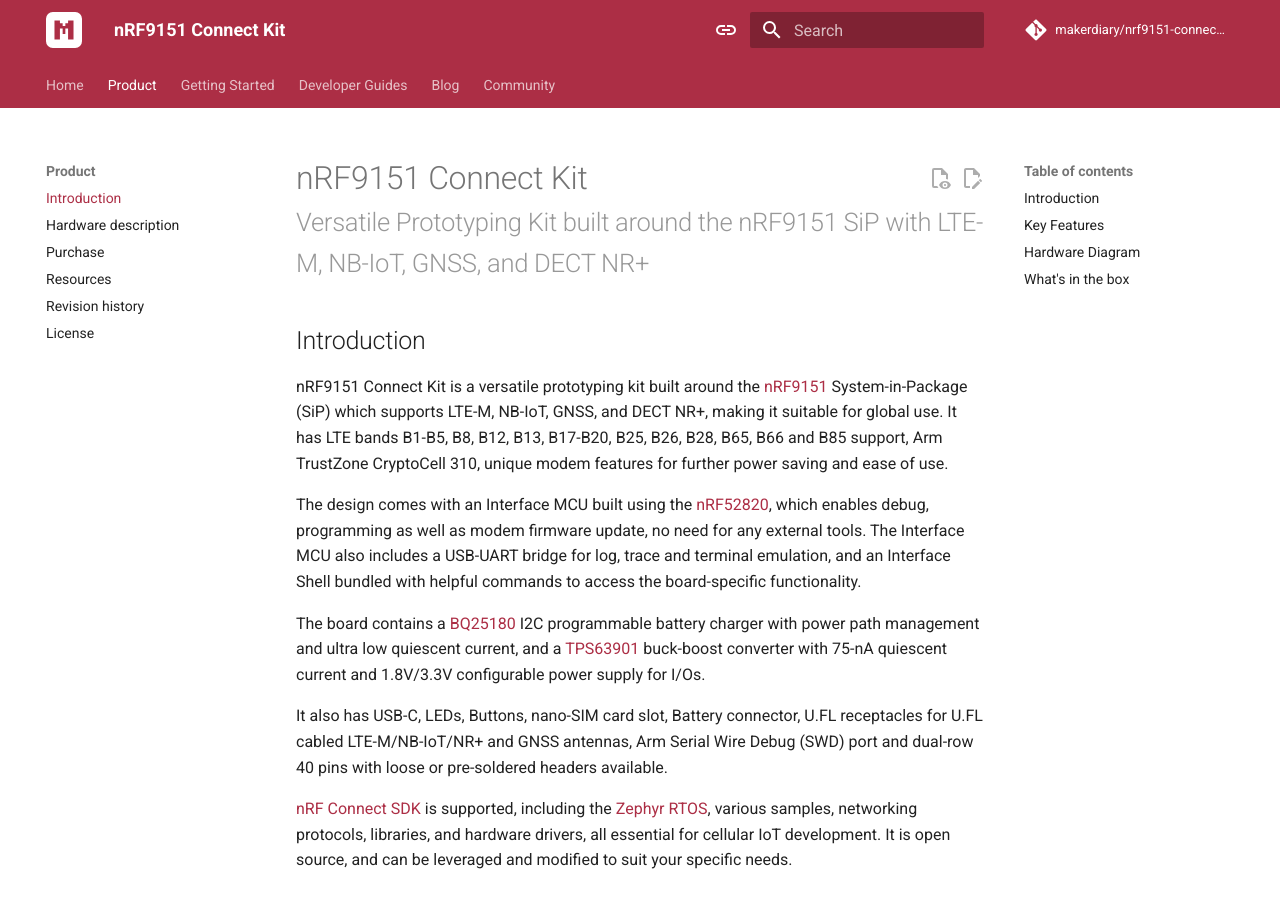
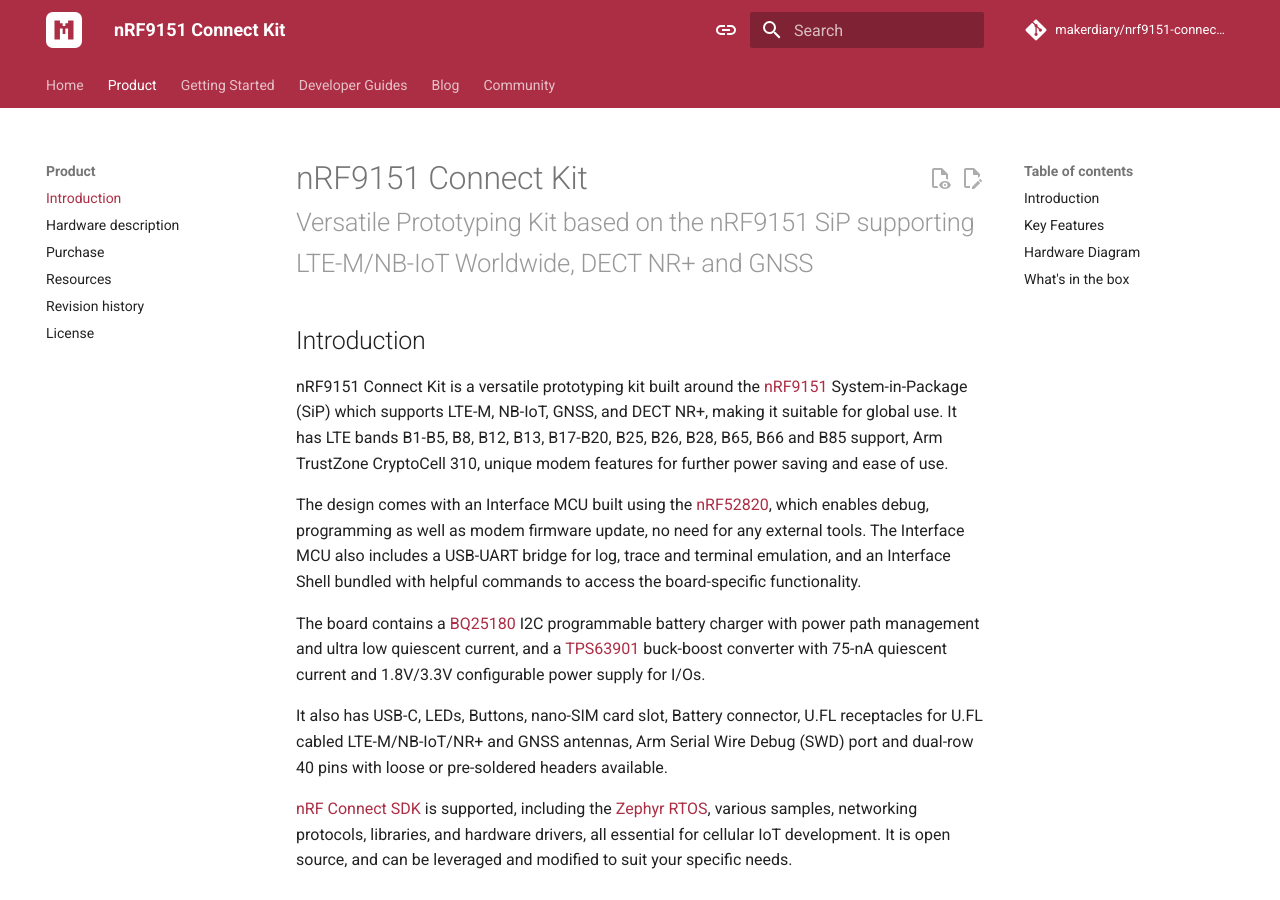
Before and after one commit to makerdiary/nrf9151-connectkit, an MkDocs documentation site: the page built from docs/introduction.md, in a window 1280 px wide and 900 px high. Built offline with MkDocs 1.6.1 and Material for MkDocs 9.7.7, drawn with Linux system fonts in a browser that asks for light colours; comment, search, counter and statistics services are not loaded.

Commit message:
Updated product introduction.
Signed-off-by: Zelin Cai <zelin@makerdiary.com>

```diff
--- a/docs/introduction.md
+++ b/docs/introduction.md
@@ -1,4 +1,4 @@
-# nRF9151 Connect Kit<br/><small>Versatile Prototyping Kit built around the nRF9151 SiP with LTE-M, NB-IoT, GNSS, and DECT NR+</small>
+# nRF9151 Connect Kit<br/><small>Versatile Prototyping Kit based on the nRF9151 SiP supporting LTE-M/NB-IoT Worldwide, DECT NR+ and GNSS</small>
 
 ## Introduction
 
```
Also changed, not shown: README.md (+3 -3 lines), docs/purchase.md (+1 -1 lines), docs/revision-history.md (+1 -1 lines).
